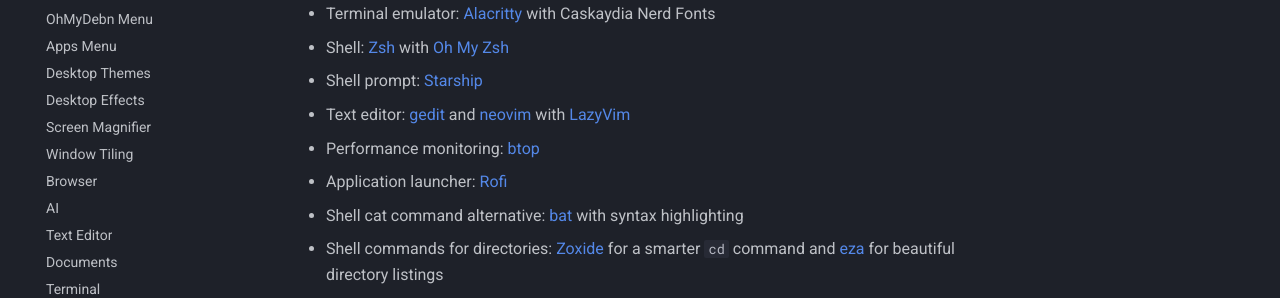
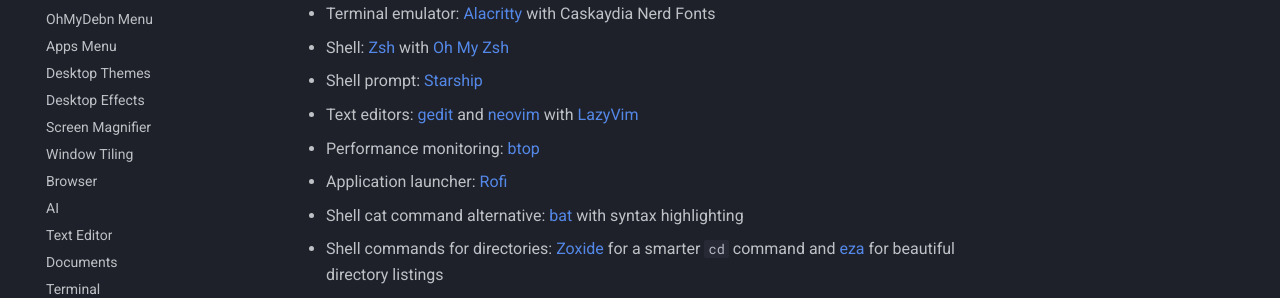
Before and after one commit to dougburks/ohmydebn-docs, an MkDocs documentation site: the page built from docs/ingredients.md, in a window 1280 px wide and 900 px high. Shown: the part 388-686 px from the top of the window. Built offline with MkDocs 1.6.1 and Material for MkDocs 9.7.7, drawn with Linux system fonts in a browser that asks for light colours; comment, search, counter and statistics services are not loaded.

Commit message:
fix ingredients

```diff
--- a/docs/ingredients.md
+++ b/docs/ingredients.md
@@ -8,7 +8,7 @@
 - Terminal emulator: [Alacritty](https://alacritty.org/) with Caskaydia Nerd Fonts
 - Shell: [Zsh](https://en.wikipedia.org/wiki/Z_shell) with [Oh My Zsh](https://ohmyz.sh/)
 - Shell prompt: [Starship](https://starship.rs/)
-- Text editor: [gedit](text-editor.md#gedit) and [neovim](text-editor.md#neovim) with [LazyVim](https://www.lazyvim.org/)
+- Text editors: [gedit](text-editor.md#gedit) and [neovim](text-editor.md#neovim) with [LazyVim](https://www.lazyvim.org/)
 - Performance monitoring: [btop](utilities.md#system-monitoring)
 - Application launcher: [Rofi](ohmydebn-menu.md)
 - Shell cat command alternative: [bat](https://github.com/sharkdp/bat) with syntax highlighting
```
